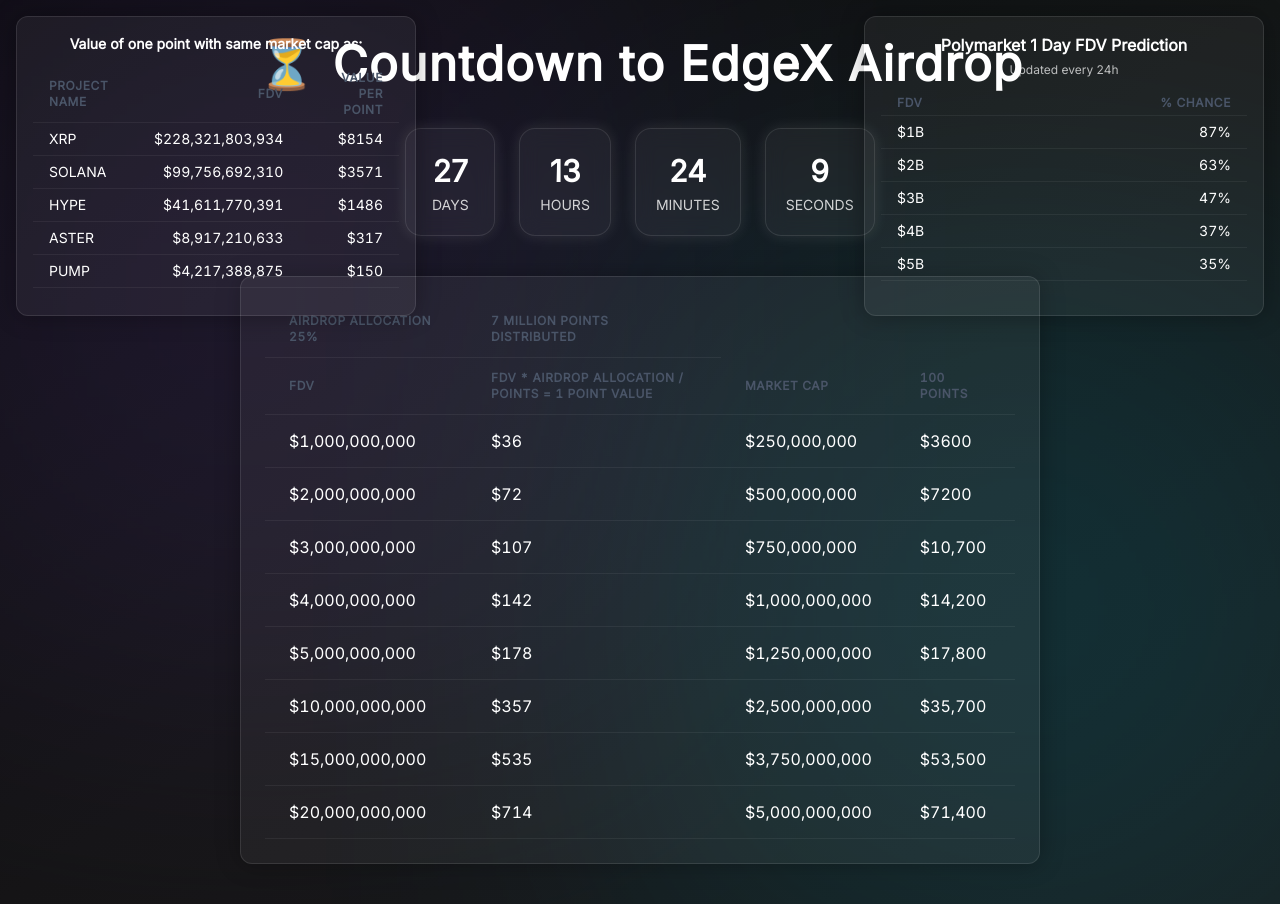
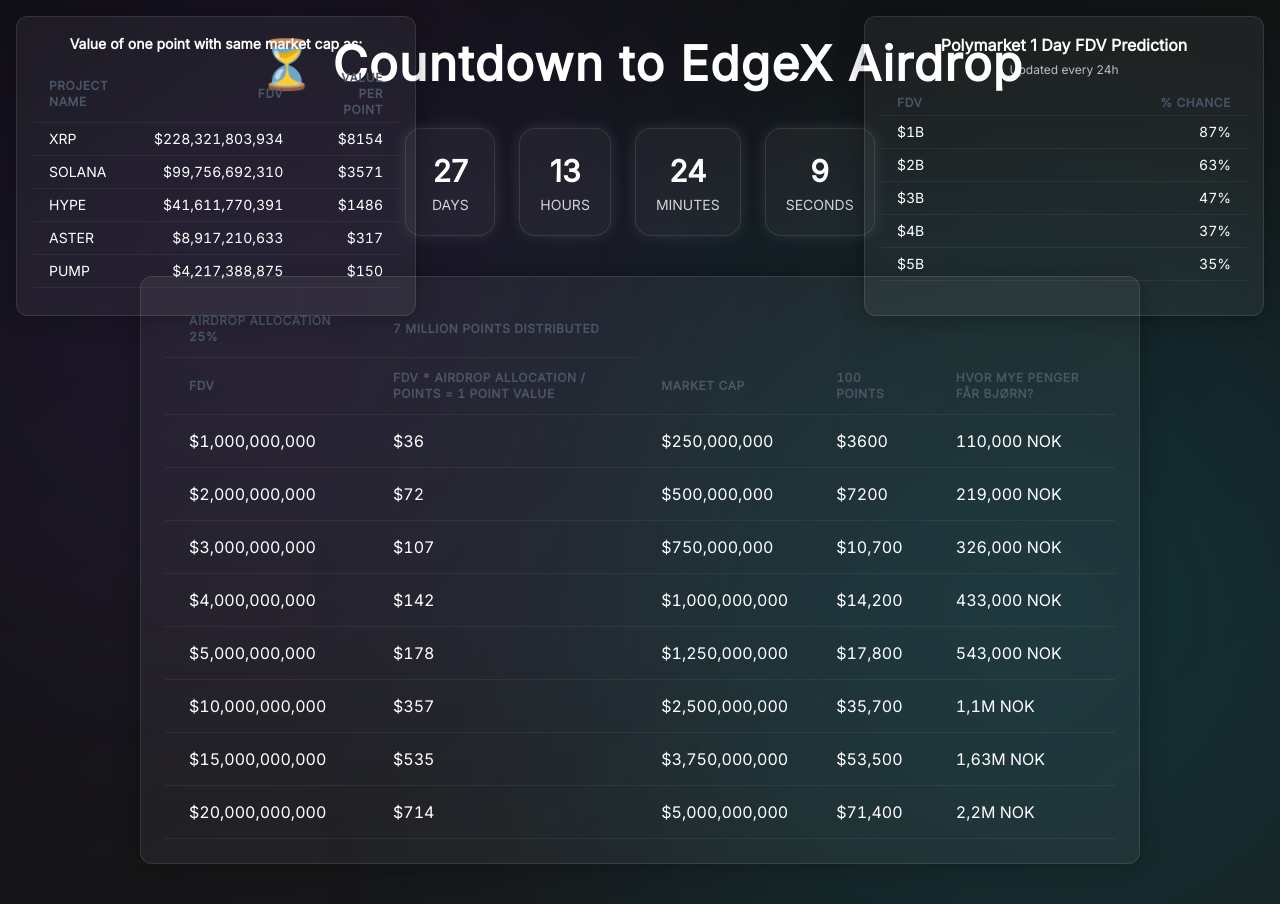
Before and after one commit to djluisnani/EdgexCountdownAirdrop, a React (Vite) app in the folder project/client/: page / in a window 1280 px wide. Built offline with nearby package versions, Linux system fonts and the light colour scheme.

Commit message:
added column for bjørn

```diff
--- a/project/client/src/App.tsx
+++ b/project/client/src/App.tsx
@@ -44,7 +44,6 @@
       position="relative"
       overflow="hidden"
     >
-      {/* Background gradient glows */}
       <Box
         position="absolute"
         top="-10%"
@@ -71,7 +70,6 @@
           ⏳ Countdown to EdgeX Airdrop
         </Heading>
 
-        {/* Countdown Timer */}
         <HStack
           spacing={{ base: 2, md: 6 }}
           flexWrap="wrap"
@@ -218,7 +216,7 @@
           borderRadius="xl"
           boxShadow="0 0 25px rgba(0,0,0,0.3)"
           w="100%"
-          maxW="800px"
+          maxW="1000px"
           overflowX="auto"
         >
           <Table
@@ -236,6 +234,7 @@
                 <Th>FDV * airdrop allocation / points = 1 point value</Th>
                 <Th>Market Cap</Th>
                 <Th>100 points</Th>
+                <Th>Hvor mye penger får Bjørn?</Th>
               </Tr>
             </Thead>
             <Tbody>
@@ -244,48 +243,56 @@
                 <Td>$36</Td>
                 <Td>$250,000,000</Td>
                 <Td>$3600</Td>
+                <Td>110,000 NOK</Td>
               </Tr>
               <Tr>
                 <Td>$2,000,000,000</Td>
                 <Td>$72</Td>
                 <Td>$500,000,000</Td>
                 <Td>$7200</Td>
+                <Td>219,000 NOK</Td>
               </Tr>
               <Tr>
                 <Td>$3,000,000,000</Td>
                 <Td>$107</Td>
                 <Td>$750,000,000</Td>
                 <Td>$10,700</Td>
+                <Td>326,000 NOK</Td>
               </Tr>
               <Tr>
                 <Td>$4,000,000,000</Td>
                 <Td>$142</Td>
                 <Td>$1,000,000,000</Td>
                 <Td>$14,200</Td>
+                <Td>433,000 NOK</Td>
               </Tr>
               <Tr>
                 <Td>$5,000,000,000</Td>
                 <Td>$178</Td>
                 <Td>$1,250,000,000</Td>
                 <Td>$17,800</Td>
+                <Td>543,000 NOK</Td>
               </Tr>
               <Tr>
                 <Td>$10,000,000,000</Td>
                 <Td>$357</Td>
                 <Td>$2,500,000,000</Td>
                 <Td>$35,700</Td>
+                <Td>1,1M NOK</Td>
               </Tr>
               <Tr>
                 <Td>$15,000,000,000</Td>
                 <Td>$535</Td>
                 <Td>$3,750,000,000</Td>
                 <Td>$53,500</Td>
+                <Td>1,63M NOK</Td>
               </Tr>
               <Tr>
                 <Td>$20,000,000,000</Td>
                 <Td>$714</Td>
                 <Td>$5,000,000,000</Td>
                 <Td>$71,400</Td>
+                <Td>2,2M NOK</Td>
               </Tr>
             </Tbody>
           </Table>
```
